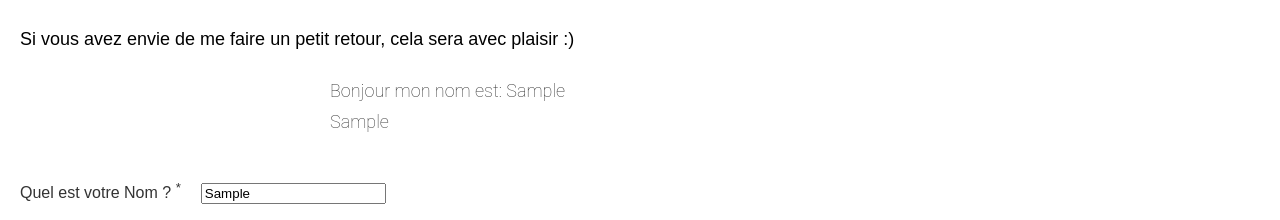
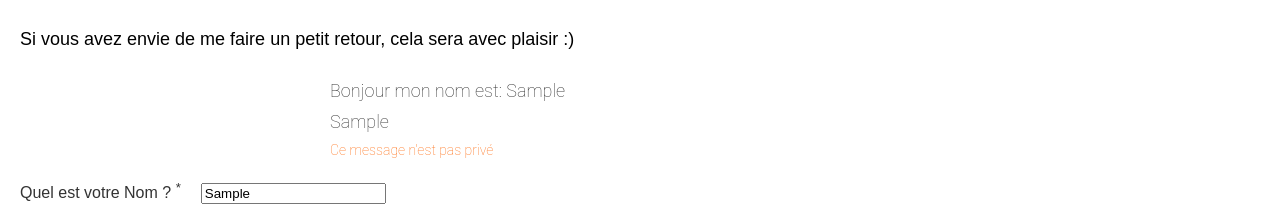
Before and after one commit to simmar/LBC-test, a Next.js app: page / in a window 1280 px wide. Both pictures are taken after typing "Sample", "Sample" into the empty fields and a click on the button "Valider mon texte". Shown: the part 482-702 px from the top of the page. Built offline with nearby package versions, Linux system fonts and the light colour scheme.

Commit message:
refacto ok

```diff
--- a/components/messagesReceived.js
+++ b/components/messagesReceived.js
@@ -8,13 +8,17 @@ const Blockmsg = styled.div`
   flex-direction: column;
   align-items: flex-end;
 `
-const Message = styled.div(({ isPrivate }) => css`
-
+const Message = styled.div`
   width: 50%;
   margin: 0 auto 10px;
   min-height: 100px;
+  `
+  const MessagePrivate = styled.div(({ isPrivate }) => css`
+  font-size: 14px;
+  color: #ff6e14;
   opacity: ${isPrivate ? 0.5 : 1};
-  `)
+`)
+
 const P = styled.p`
   margin: 10px 0;
   font-family: 'Roboto Thin',sans-serif;
@@ -23,10 +27,6 @@ const P = styled.p`
 
 export default function MessagesReceived() {
   const { newMessages, isActive } = useContext(CartContext);
-  console.log('newMessages', newMessages);
-
-  console.log(Object.values(newMessages).includes('private'));
-
 
   function UserGreeting(props) {
     return <P>Ce message est privé</P>;
@@ -36,31 +36,22 @@ export default function MessagesReceived() {
     return <P>Ce message n'est pas privé</P>;
   }
 
-  // function Greeting(props) {
-
-  //   if (newMessages.filter(i => i.private === true)) {
-  //     // return <UserGreeting />;
-
-  //   } else if (newMessages.filter(i => i.private === false)) {
-  //     // return <GuestGreeting />;
-  //     console.log('false', );
-
-  // }
-
   return (
     <Blockmsg>
       {isActive ? (
         <>
           {newMessages.map((file, index) => {
+            console.log('file', file.private);
             return (
-              <Message key={index}
-              isPrivate={file.private}
-
-              >
+              <Message key={index}>
                 <P>Bonjour mon nom est: {file.firstName}</P>
                 <P>{file.message}</P>
-                <P>{file.private}</P>
-                {/* <Greeting /> */}
+                <MessagePrivate isPrivate={file.private}>
+                {file.private === true ? (
+                  <UserGreeting />
+                )  :
+                <GuestGreeting /> }
+                </MessagePrivate>
               </Message>
             )
           })}
--- a/hooks/useForm.js
+++ b/hooks/useForm.js
@@ -13,12 +13,14 @@ const useForm = (validate,onSubmit) => {
   const [errors, setErrors] = useState({});
   const [isSubmitting, setIsSubmitting] = useState(false);
 
+  // If no error and isSubmitting only, we can display messages
   useEffect(() => {
     if (Object.keys(errors).length === 0 && isSubmitting) {
        setisActive(true);
     }
   }, [errors, isSubmitting]);
 
+  // Get back value of 'inputs'
   const handleChange = ({target}) => {
     const value = target.type === 'checkbox'
     ? target.checked
@@ -31,15 +33,14 @@ const useForm = (validate,onSubmit) => {
 
   };
 
+  // submit messages value
   const handleSubmit = (event) => {
     event && event.preventDefault()
 
     newMessages.push(values)
     setnewMessages(newMessages)
-
     setErrors(validate(values));
     setIsSubmitting(true);
-
 
     if (isActive === true) {
       setisActive(false);
```
